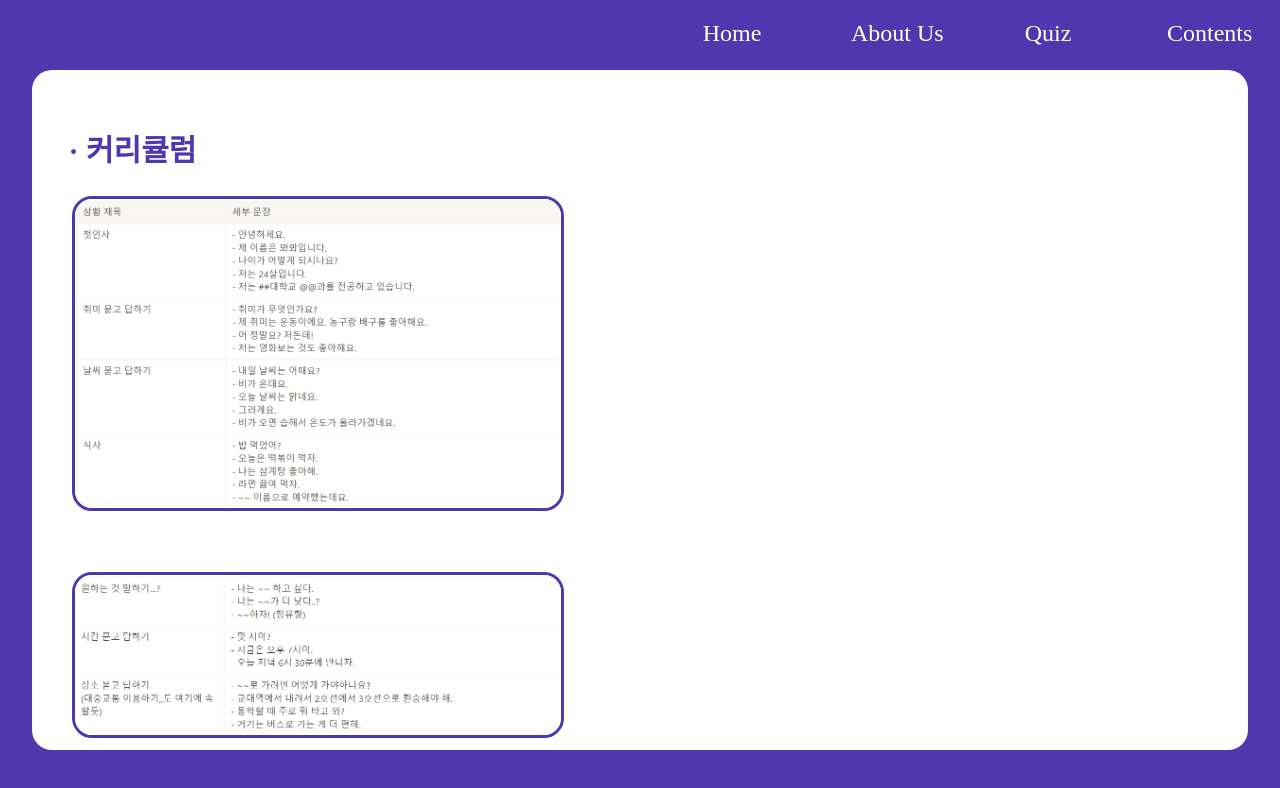
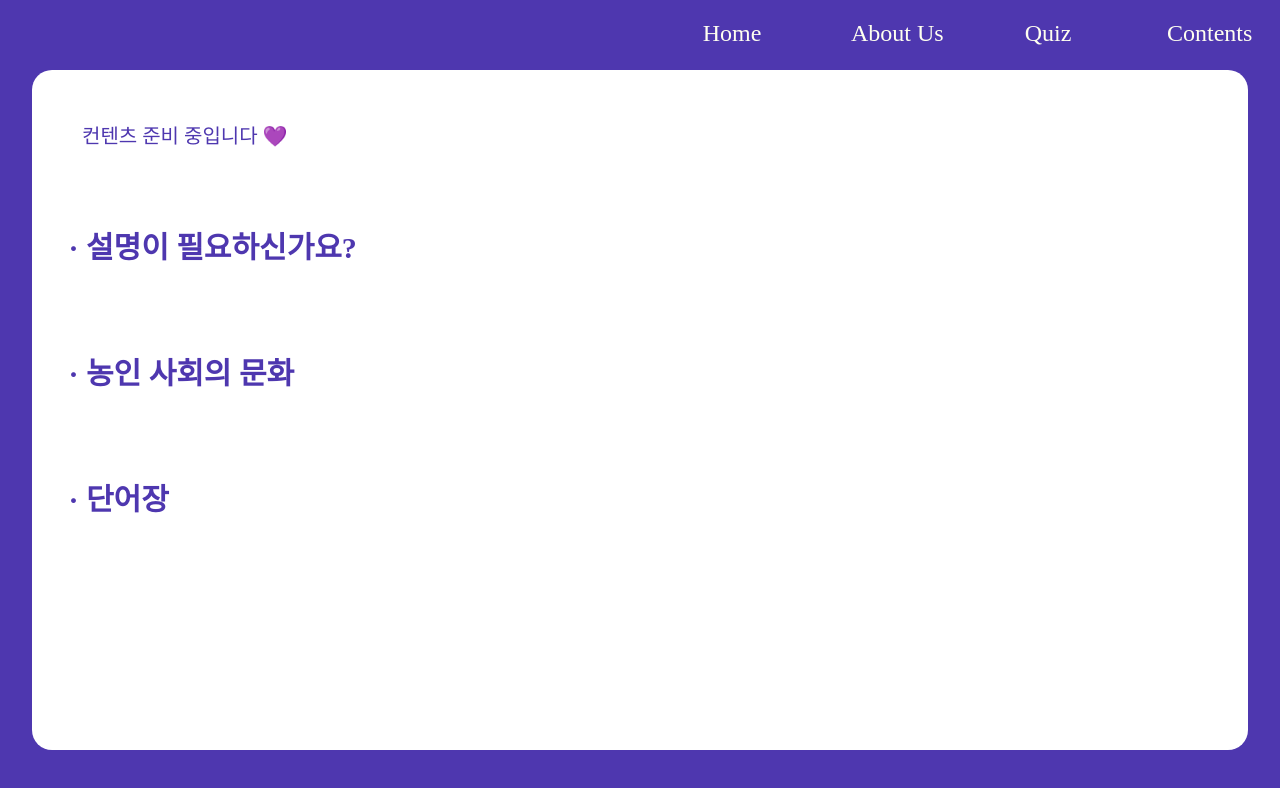
Before and after one commit to heoja/Surack, a Next.js app: page /contents in a window 1280 px wide. Shown: the top 788 px of the page. Built offline with nearby package versions, Linux system fonts and the light colour scheme; a web font is replaced by a local one.

Commit message:
feat: change Contents Page

```diff
--- a/app/contents/page.js
+++ b/app/contents/page.js
@@ -8,10 +8,8 @@ export default function Contents() {
             <div className="textbox-normal" style={{height:'85vh', width:'95%', backgroundColor:'white',
                 color:'#4e37af', borderRadius:'20px', marginTop:'1%', flexDirection:"column", marginLeft:"auto",
                 marginRight:"auto", overflowY:"auto"}}>
-                    <div className="textbox-normal" style={{marginLeft:"3%", marginRight:"3%", marginTop:"3%"}}>
-                    <h2>· 커리큘럼</h2></div>
-                    <img src="/curriculum_part1.png" className="img" style={{marginLeft:"40px"}}/>
-                    <img src="/curriculum_part2.png" className="img" style={{marginLeft:"40px"}}/>
+                    <div className="textbox-normal" style={{marginLeft:"3%", marginRight:"3%", marginTop:"3%"}}></div>
+                    <div style={{margin:"10px", marginLeft:"50px"}}>컨텐츠 준비 중입니다 💜</div>
                     <div className="textbox-normal" style={{marginLeft:"3%", marginRight:"3%", marginTop:"3%"}}>
                     <h2>· 설명이 필요하신가요?</h2></div>
                     <div className="textbox-normal" style={{marginLeft:"3%", marginRight:"3%", marginTop:"3%"}}>
```
Also changed, not shown: public/curriculum_part1.png (deleted), public/curriculum_part2.png (deleted).
